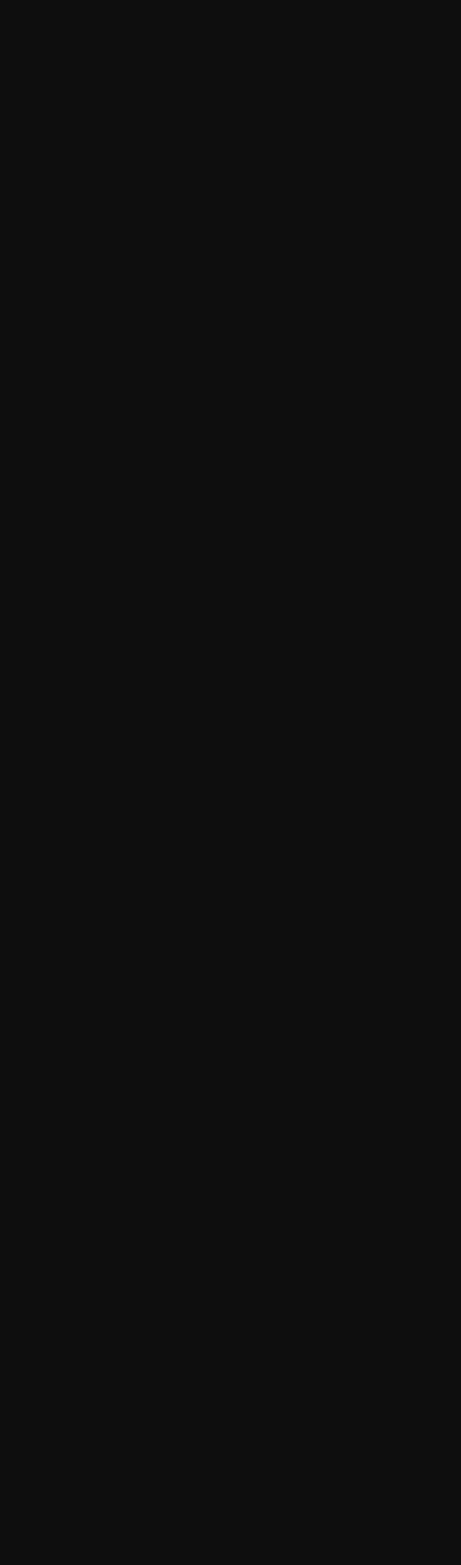
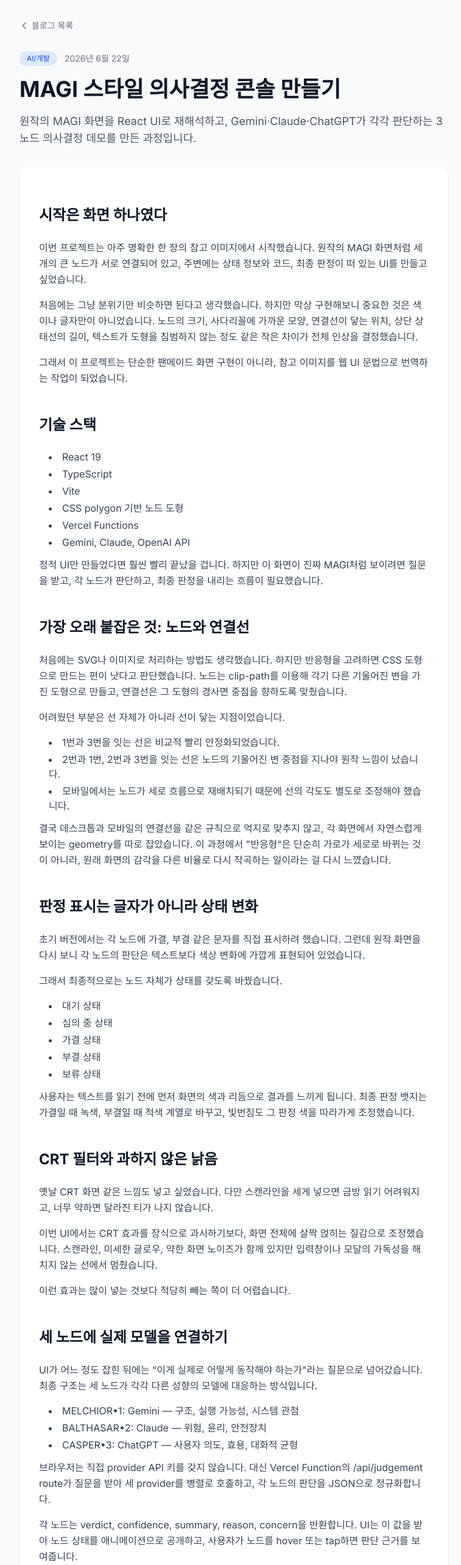
Before and after one commit to ej-rarus/leeeunjae.com, a Next.js app: page /blog/building-magi-decision-console in a window 1280 px wide. Before the commit this address had no page. Shown: the part 80-2646 px from the top of the page at 61% size, without its empty margins (256-1013 px from the left). Before the commit the page ends 800 px from the top, so only its background shows below. Built offline with nearby package versions, Linux system fonts and the light colour scheme; a web font is replaced by a local one.

Commit message:
Add MAGI development blog post

```diff
--- a/data/posts.ts
+++ b/data/posts.ts
@@ -9,6 +9,118 @@ export interface Post {
 }
 
 export const posts: Post[] = [
+  {
+    slug: "building-magi-decision-console",
+    title: "MAGI 스타일 의사결정 콘솔 만들기",
+    description: "원작의 MAGI 화면을 React UI로 재해석하고, Gemini·Claude·ChatGPT가 각각 판단하는 3노드 의사결정 데모를 만든 과정입니다.",
+    date: "2026-06-22",
+    category: "AI/개발",
+    tags: ["MAGI", "React", "TypeScript", "Vercel", "AI UI"],
+    content: `## 시작은 화면 하나였다
+
+이번 프로젝트는 아주 명확한 한 장의 참고 이미지에서 시작했습니다. 원작의 MAGI 화면처럼 세 개의 큰 노드가 서로 연결되어 있고, 주변에는 상태 정보와 코드, 최종 판정이 떠 있는 UI를 만들고 싶었습니다.
+
+처음에는 그냥 분위기만 비슷하면 된다고 생각했습니다. 하지만 막상 구현해보니 중요한 것은 색이나 글자만이 아니었습니다. 노드의 크기, 사다리꼴에 가까운 모양, 연결선이 닿는 위치, 상단 상태선의 길이, 텍스트가 도형을 침범하지 않는 정도 같은 작은 차이가 전체 인상을 결정했습니다.
+
+그래서 이 프로젝트는 단순한 팬메이드 화면 구현이 아니라, 참고 이미지를 웹 UI 문법으로 번역하는 작업이 되었습니다.
+
+## 기술 스택
+
+- React 19
+- TypeScript
+- Vite
+- CSS polygon 기반 노드 도형
+- Vercel Functions
+- Gemini, Claude, OpenAI API
+
+정적 UI만 만들었다면 훨씬 빨리 끝났을 겁니다. 하지만 이 화면이 진짜 MAGI처럼 보이려면 질문을 받고, 각 노드가 판단하고, 최종 판정을 내리는 흐름이 필요했습니다.
+
+## 가장 오래 붙잡은 것: 노드와 연결선
+
+처음에는 SVG나 이미지로 처리하는 방법도 생각했습니다. 하지만 반응형을 고려하면 CSS 도형으로 만드는 편이 낫다고 판단했습니다. 노드는 clip-path를 이용해 각기 다른 기울어진 변을 가진 도형으로 만들고, 연결선은 그 도형의 경사면 중점을 향하도록 맞췄습니다.
+
+어려웠던 부분은 선 자체가 아니라 선이 닿는 지점이었습니다.
+
+- 1번과 3번을 잇는 선은 비교적 빨리 안정화되었습니다.
+- 2번과 1번, 2번과 3번을 잇는 선은 노드의 기울어진 변 중점을 지나야 원작 느낌이 났습니다.
+- 모바일에서는 노드가 세로 흐름으로 재배치되기 때문에 선의 각도도 별도로 조정해야 했습니다.
+
+결국 데스크톱과 모바일의 연결선을 같은 규칙으로 억지로 맞추지 않고, 각 화면에서 자연스럽게 보이는 geometry를 따로 잡았습니다. 이 과정에서 "반응형"은 단순히 가로가 세로로 바뀌는 것이 아니라, 원래 화면의 감각을 다른 비율로 다시 작곡하는 일이라는 걸 다시 느꼈습니다.
+
+## 판정 표시는 글자가 아니라 상태 변화
+
+초기 버전에서는 각 노드에 가결, 부결 같은 문자를 직접 표시하려 했습니다. 그런데 원작 화면을 다시 보니 각 노드의 판단은 텍스트보다 색상 변화에 가깝게 표현되어 있었습니다.
+
+그래서 최종적으로는 노드 자체가 상태를 갖도록 바꿨습니다.
+
+- 대기 상태
+- 심의 중 상태
+- 가결 상태
+- 부결 상태
+- 보류 상태
+
+사용자는 텍스트를 읽기 전에 먼저 화면의 색과 리듬으로 결과를 느끼게 됩니다. 최종 판정 뱃지는 가결일 때 녹색, 부결일 때 적색 계열로 바꾸고, 빛번짐도 그 판정 색을 따라가게 조정했습니다.
+
+## CRT 필터와 과하지 않은 낡음
+
+옛날 CRT 화면 같은 느낌도 넣고 싶었습니다. 다만 스캔라인을 세게 넣으면 금방 읽기 어려워지고, 너무 약하면 달라진 티가 나지 않습니다.
+
+이번 UI에서는 CRT 효과를 장식으로 과시하기보다, 화면 전체에 살짝 얹히는 질감으로 조정했습니다. 스캔라인, 미세한 글로우, 약한 화면 노이즈가 함께 있지만 입력창이나 모달의 가독성을 해치지 않는 선에서 멈췄습니다.
+
+이런 효과는 많이 넣는 것보다 적당히 빼는 쪽이 더 어렵습니다.
+
+## 세 노드에 실제 모델을 연결하기
+
+UI가 어느 정도 잡힌 뒤에는 "이게 실제로 어떻게 동작해야 하는가"라는 질문으로 넘어갔습니다. 최종 구조는 세 노드가 각각 다른 성향의 모델에 대응하는 방식입니다.
+
+- MELCHIOR•1: Gemini — 구조, 실행 가능성, 시스템 관점
+- BALTHASAR•2: Claude — 위험, 윤리, 안전장치
+- CASPER•3: ChatGPT — 사용자 의도, 효용, 대화적 균형
+
+브라우저는 직접 provider API 키를 갖지 않습니다. 대신 Vercel Function의 /api/judgement route가 질문을 받아 세 provider를 병렬로 호출하고, 각 노드의 판단을 JSON으로 정규화합니다.
+
+각 노드는 verdict, confidence, summary, reason, concern을 반환합니다. UI는 이 값을 받아 노드 상태를 애니메이션으로 공개하고, 사용자가 노드를 hover 또는 tap하면 판단 근거를 보여줍니다.
+
+## 실패해도 멈추지 않는 폴백
+
+이 프로젝트에서 폴백은 임시방편이 아니라 핵심 기능입니다. API 키가 없거나, 하나의 provider가 실패하거나, 응답 JSON을 파싱하지 못해도 화면은 멈추면 안 됩니다.
+
+그래서 각 노드는 실패 시 내부 판단 엔진으로 대체됩니다. 세 노드 중 일부만 API에 성공하면 source는 mixed가 되고, 모두 실패하면 fallback이 됩니다. 하지만 사용자 경험에서는 여전히 하나의 MAGI 판단처럼 보이도록 만들었습니다.
+
+여기서 중요한 점은 폴백을 "랜덤 결과"처럼 드러내지 않는 것이었습니다. 내부적으로는 다양한 결과를 만들 수 있지만, 사용자가 보는 문구는 각 노드가 자기 역할에 따라 판단한 것처럼 구성했습니다. 데모라 해도 화면 안의 세계관은 깨지지 않아야 했습니다.
+
+## 모달은 모바일에서 특히 중요했다
+
+데스크톱에서는 노드 hover로 판단 근거를 보여주면 자연스럽습니다. 하지만 모바일에는 hover가 없습니다. 그래서 모바일에서는 노드를 탭하면 모달이 열리고, 바깥을 탭하면 닫히도록 처리했습니다.
+
+또 Claude처럼 신중한 노드는 내용이 길어질 수 있습니다. 이때 모달이 화면 밖으로 밀려나거나 UI에 가려지면 안 되기 때문에 최대 높이와 스크롤 처리를 넣었습니다.
+
+작은 화면에서는 멋진 연출보다 닫기 쉬운 인터랙션과 읽을 수 있는 영역이 더 중요했습니다.
+
+## 배포와 문서화
+
+배포는 Vercel로 진행했습니다. 처음에는 Vercel 서버리스 함수가 브라우저 쪽 모듈을 import하면서 배포 환경에서 module not found 문제가 발생했습니다. 이를 해결하기 위해 api/judgement.ts를 self-contained하게 정리했고, 관련 테스트도 추가했습니다.
+
+현재 데모는 아래 주소에서 볼 수 있습니다.
+
+https://magi-sooty.vercel.app
+
+GitHub 저장소에는 README를 다시 작성해 로컬 실행, 환경변수, 실제 API 연결, Vercel 배포 방식을 정리했습니다.
+
+## 배운 점
+
+- 원작 같은 UI는 색상보다 비율과 접점이 더 중요하다.
+- 반응형은 같은 레이아웃을 줄이는 일이 아니라, 같은 감각을 다시 설계하는 일이다.
+- AI 모델 연결은 결과보다 실패 경로 설계가 먼저다.
+- 데모라도 사용자가 보는 세계관을 깨지 않는 문구가 중요하다.
+- API 없이도 동작하는 폴백은 개발 편의가 아니라 제품 안정성이다.
+
+## 마무리
+
+처음에는 "참고 이미지처럼 보이게 만들자"에서 출발했습니다. 그런데 만들다 보니 결국 UI, 인터랙션, 모델 오케스트레이션, 폴백 설계, 배포까지 모두 연결된 작은 제품이 되었습니다.
+
+좋은 화면은 보기만 좋은 화면이 아니라, 그 화면이 암시하는 동작까지 갖고 있어야 합니다. MAGI 프로젝트는 그걸 꽤 선명하게 느끼게 해준 작업이었습니다.`,
+  },
   {
     slug: "building-portfolio-with-claude-code",
     title: "Claude Code로 포트폴리오 사이트 하루 만에 만들기",
```
